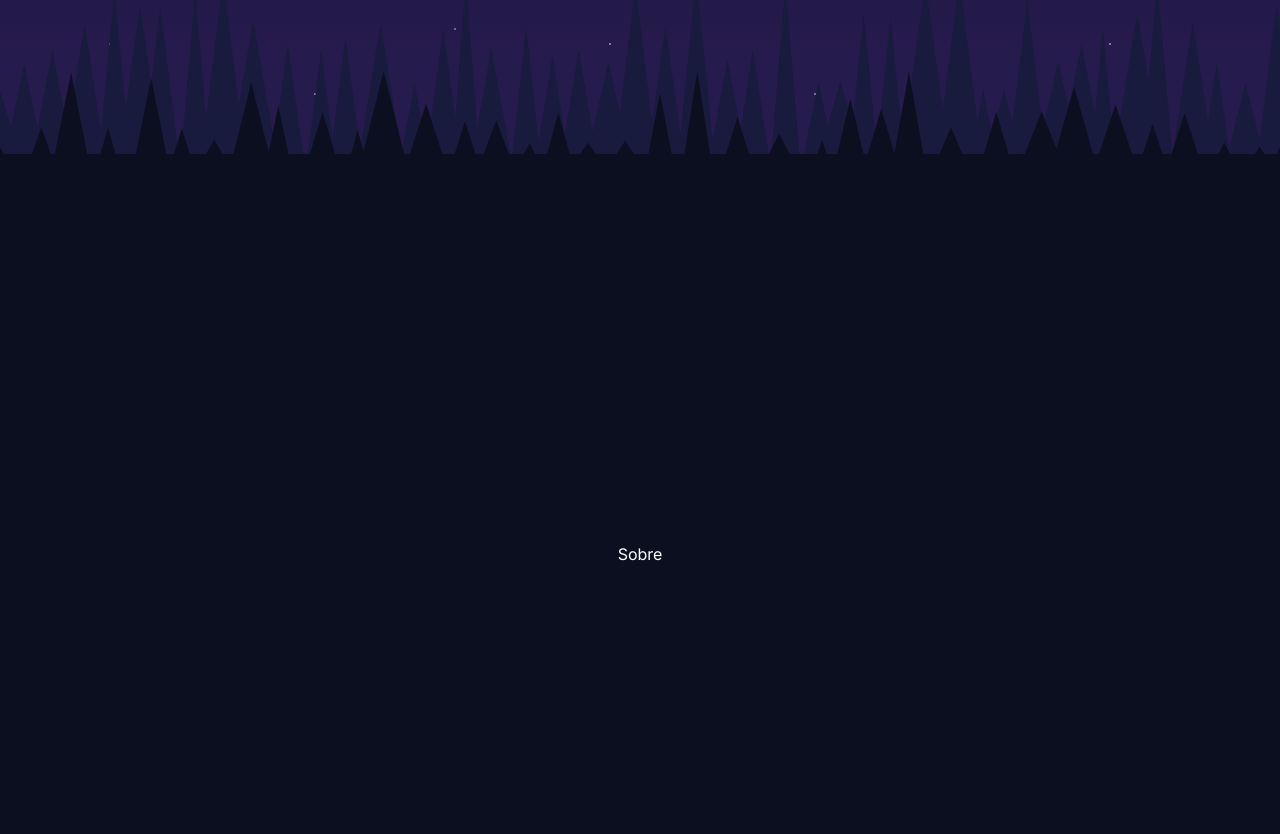
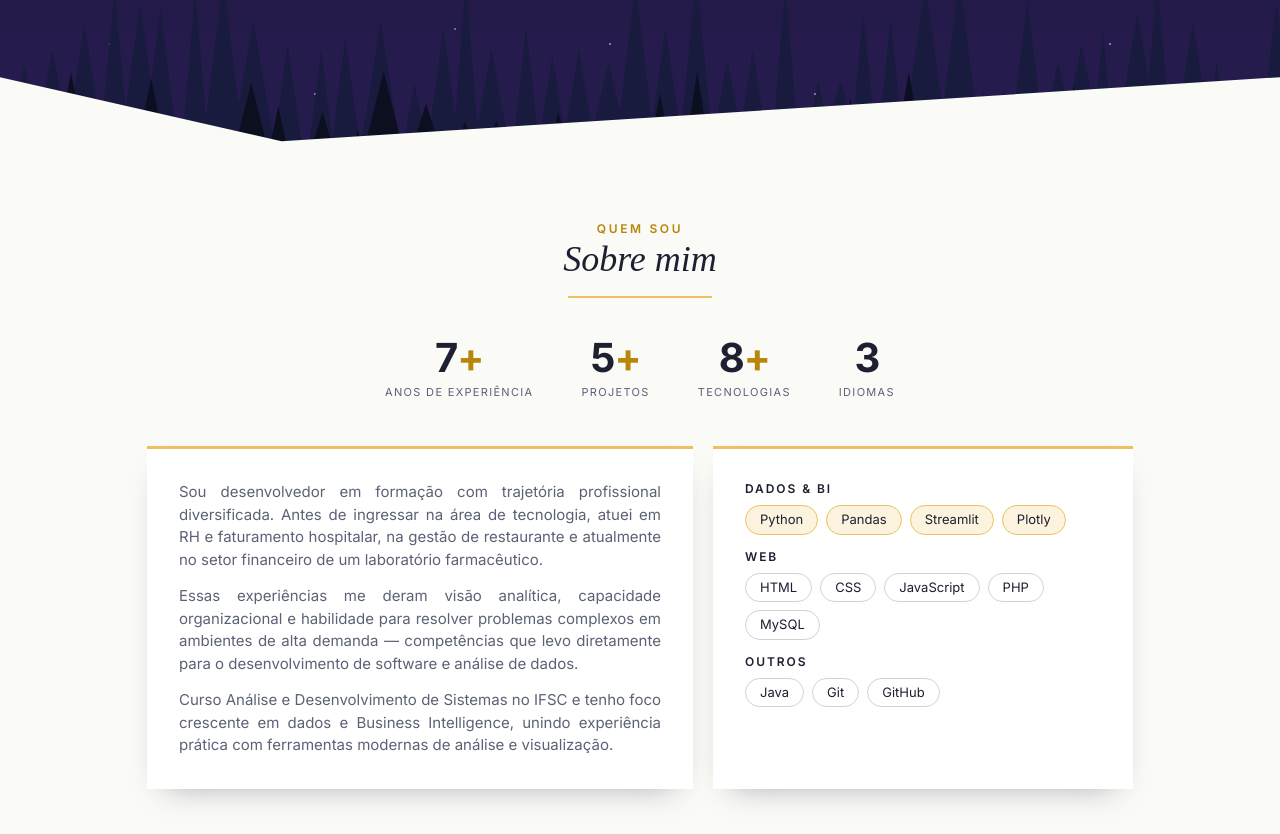
Before and after one commit to matheusposada/portfolioMatheusPosada, a React (Vite) app: page / in a window 1280 px wide. Shown: the part 646-1480 px from the top of the page. Built offline with nearby package versions, Linux system fonts and the light colour scheme; a web font is replaced by a local one.

Commit message:
feat: adiciona seção Sobre com números e habilidades

```diff
--- a/src/App.tsx
+++ b/src/App.tsx
@@ -1,7 +1,9 @@
 import { useCallback, useState, type ReactElement } from 'react'
+import About from './components/About'
 import Hero from './components/Hero'
 import Menu from './components/Menu'
 import Navbar from './components/Navbar'
+import { SECTION_IDS } from './constants/sectionIds'
 import { navItems } from './data/portfolio'
 import { useScrollY } from './hooks/useScrollY'
 
@@ -15,7 +17,9 @@ export default function App(): ReactElement {
   const toggleMenu = useCallback((): void => setIsMenuOpen((isOpen) => !isOpen), [])
 
   const isNavbarSolid = scrollY > window.innerHeight - NAVBAR_SOLID_OFFSET_PX
-  const pendingSections = navItems.filter(({ id }) => id !== 'home')
+  const pendingSections = navItems.filter(
+    ({ id }) => id !== SECTION_IDS.home && id !== SECTION_IDS.about,
+  )
 
   return (
     <>
@@ -23,6 +27,7 @@ export default function App(): ReactElement {
       <Navbar isMenuOpen={isMenuOpen} isSolid={isNavbarSolid} onMenuToggle={toggleMenu} />
       <Hero scrollY={scrollY} />
       <main>
+        <About />
         {pendingSections.map(({ id, label }) => (
           <section key={id} id={id} className="grid h-screen place-items-center bg-paper text-ink odd:bg-night odd:text-white">
             {label}
--- /dev/null
+++ b/src/components/About.tsx
@@ -0,0 +1,40 @@
+import type { ReactElement } from 'react'
+import { SECTION_IDS } from '../constants/sectionIds'
+import { aboutParagraphs, skillGroups, stats } from '../data/portfolio'
+import AboutStats from './AboutStats'
+import Card from './Card'
+import Reveal from './Reveal'
+import SectionContainer from './SectionContainer'
+import SectionTitle from './SectionTitle'
+import SkillGroupList from './SkillGroupList'
+
+const SLANTED_CLIP_PATH = '[clip-path:polygon(0_0,22%_5vw,100%_0,100%_100%,78%_calc(100%_-_5vw),0_100%)]'
+
+export default function About(): ReactElement {
+  return (
+    <section id={SECTION_IDS.about} className={`relative z-30 -mt-[6vw] bg-paper ${SLANTED_CLIP_PATH}`}>
+      <SectionContainer className="pt-32 pb-28 md:pt-36">
+        <SectionTitle label="Quem sou" title="Sobre mim" />
+
+        <Reveal className="mb-11">
+          <AboutStats stats={stats} />
+        </Reveal>
+
+        <div className="grid gap-5 md:grid-cols-[1.3fr_1fr]">
+          <Reveal className="h-full">
+            <Card className="h-full space-y-3.5 text-[15px] text-justify text-muted">
+              {aboutParagraphs.map((paragraph) => (
+                <p key={paragraph}>{paragraph}</p>
+              ))}
+            </Card>
+          </Reveal>
+          <Reveal className="h-full">
+            <Card className="h-full">
+              <SkillGroupList groups={skillGroups} />
+            </Card>
+          </Reveal>
+        </div>
+      </SectionContainer>
+    </section>
+  )
+}
--- /dev/null
+++ b/src/components/AboutStats.tsx
@@ -0,0 +1,22 @@
+import type { ReactElement } from 'react'
+import type { Stat } from '../data/portfolio'
+
+interface AboutStatsProps {
+  stats: Stat[]
+}
+
+export default function AboutStats({ stats }: AboutStatsProps): ReactElement {
+  return (
+    <ul className="flex flex-wrap justify-center gap-12 text-center">
+      {stats.map(({ label, value, suffix }) => (
+        <li key={label}>
+          <span className="block text-[40px] leading-none font-bold tracking-tight">
+            {value}
+            {suffix && <span className="text-gold-ink">{suffix}</span>}
+          </span>
+          <span className="text-[11px] tracking-[.12em] text-muted uppercase">{label}</span>
+        </li>
+      ))}
+    </ul>
+  )
+}
--- /dev/null
+++ b/src/components/SkillGroupList.tsx
@@ -0,0 +1,26 @@
+import type { ReactElement } from 'react'
+import type { SkillGroup } from '../data/portfolio'
+import Pill from './Pill'
+
+interface SkillGroupListProps {
+  groups: SkillGroup[]
+}
+
+export default function SkillGroupList({ groups }: SkillGroupListProps): ReactElement {
+  return (
+    <div className="space-y-3.5">
+      {groups.map(({ title, items, isHighlighted }) => (
+        <div key={title}>
+          <h3 className="mb-2 text-xs font-semibold tracking-[.16em] uppercase">{title}</h3>
+          <ul className="flex flex-wrap gap-2">
+            {items.map((item) => (
+              <li key={item}>
+                <Pill isHighlighted={isHighlighted}>{item}</Pill>
+              </li>
+            ))}
+          </ul>
+        </div>
+      ))}
+    </div>
+  )
+}
```
